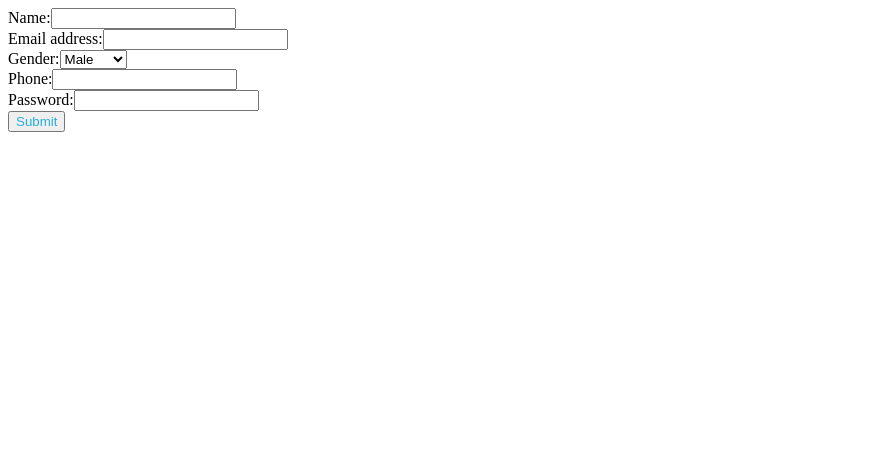
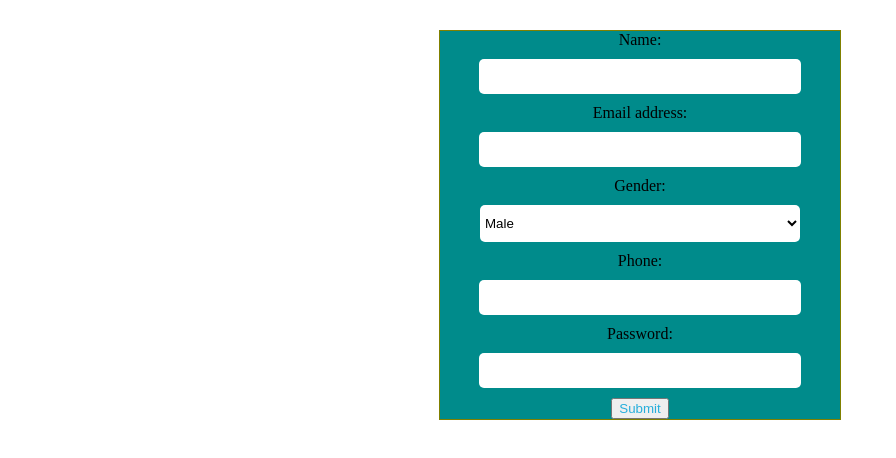
Before and after one commit to Hussain-Musharraf/Signup-Form---ReactJS-React-getting-started-What-is-React-JS-Why-React-Cre---b2mq62mydydr, a React app: page / in a window 1280 px wide. Shown: the whole page, without its empty margins (0-896 px from the left). Built offline with nearby package versions, Linux system fonts and the light colour scheme.

Commit message:
implemented

```diff
--- a/src/components/App.js
+++ b/src/components/App.js
@@ -91,7 +91,7 @@ const App = () => {
   };
 
   return (
-    <div>
+    <div className="container">
       <form>
         <div>
         Name:<input type="text" value={getForm.name} onChange={onChangeHandler} data-testid='name' name="name"/>
--- a/src/styles/App.css
+++ b/src/styles/App.css
@@ -3,7 +3,25 @@ h1 {
     text-align: center;
     }
 
+    .container{
+        width: 400px;
+        min-height: 300px;
+        border: 1px solid olive;
+        margin: 30px auto;
+        text-align: center;
+        background-color:darkcyan;
 
+    }
+
+    input,select{
+        display: block;
+        width: 80%;
+        margin: 10px auto;
+        padding: 10px 1px;
+        border: none;
+        background-color: white;
+        border-radius: 5px;
+    }
 button{
     color: #27aedb;
     text-align: center;
```
Also changed, not shown: README.md, 1 other file.
